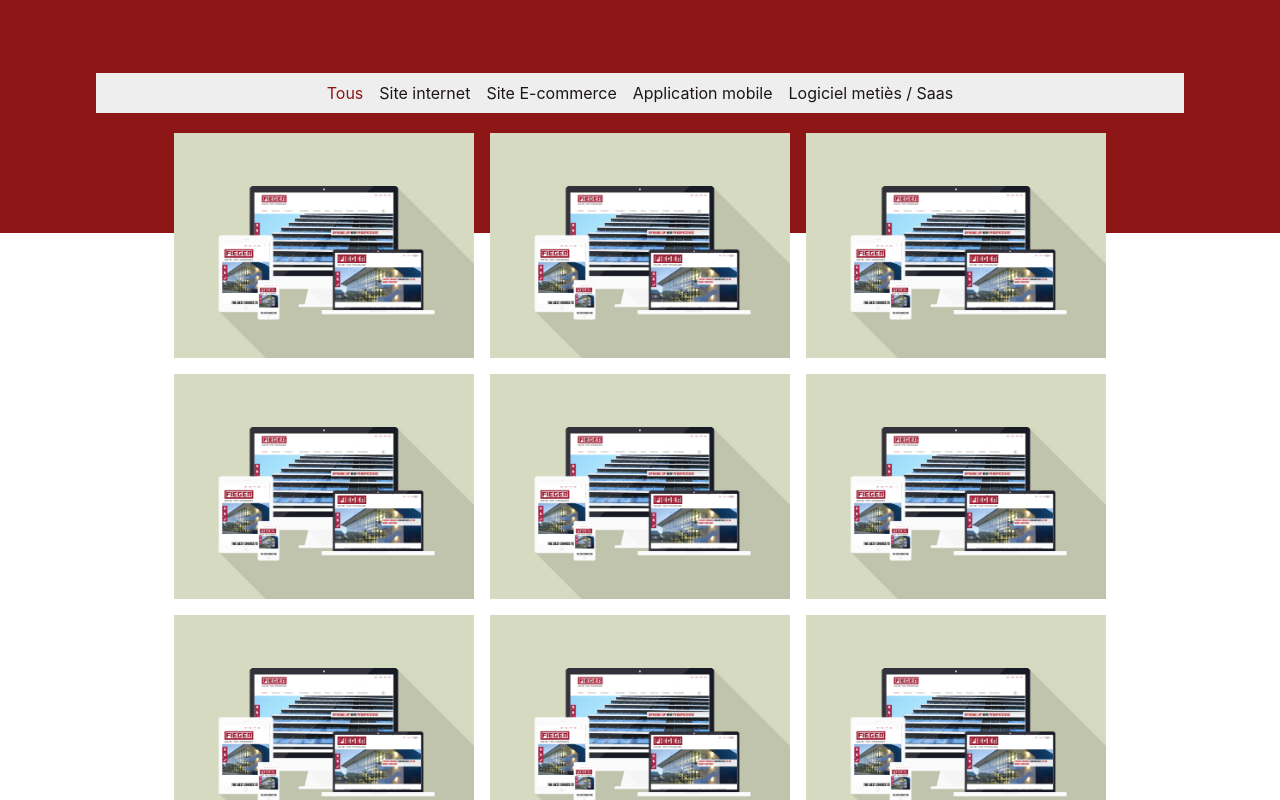
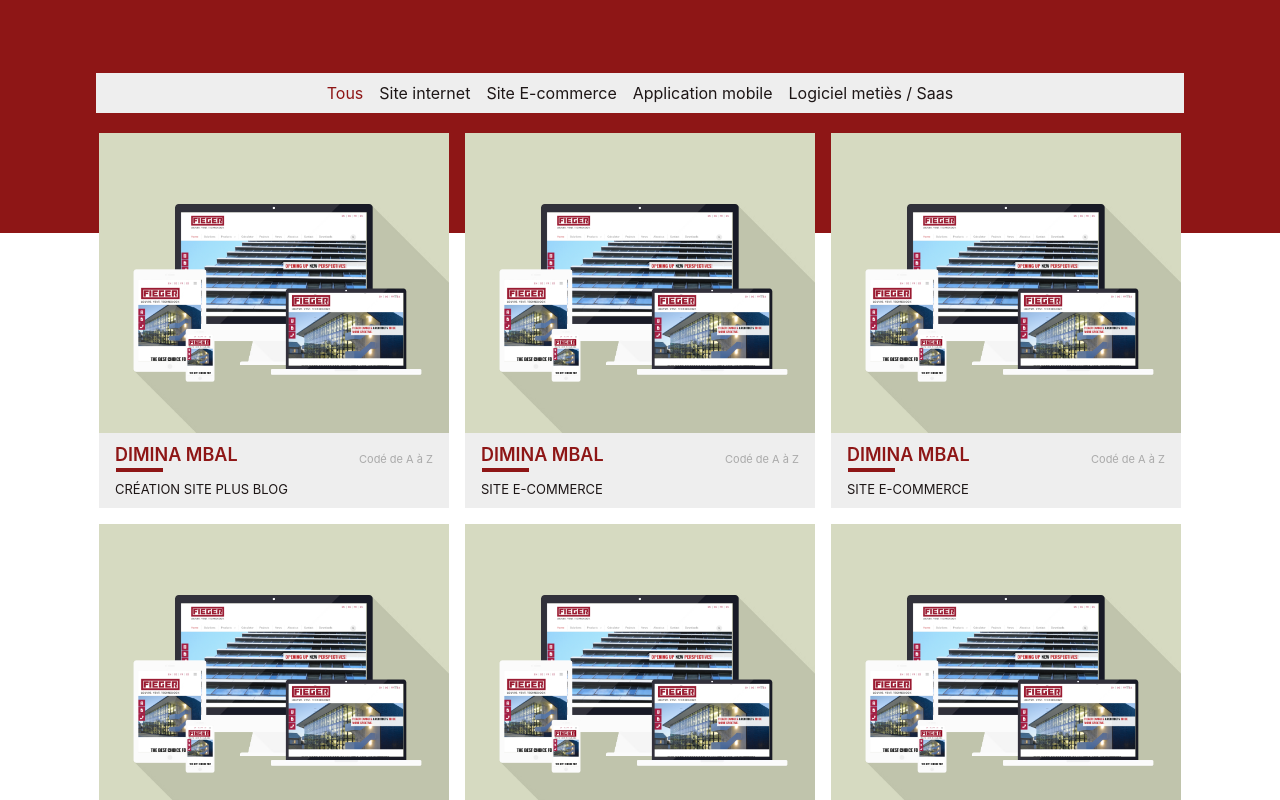
Before and after one commit to rodcoding89/oniline-presence, a React (Vite) app: page /en in a window 1280 px wide. Shown: the part 2540-3340 px from the top of the page. Built offline with nearby package versions, Linux system fonts and the light colour scheme.

Commit message:
working on reference component

```diff
--- a/src/component/reference.tsx
+++ b/src/component/reference.tsx
@@ -3,6 +3,7 @@ import IsoTopeGrid from "react-isotope";
 import { motion, AnimatePresence } from "framer-motion";
 import { useEffect, useRef, useState } from 'react';
 import { reference } from '../utils/constant';
+import Icon from './Icon';
 
 interface ReferenceProps{
 
@@ -30,11 +31,17 @@ const Reference:React.FC<ReferenceProps> = ()=>{
         const gridData:any = []
         Object.values(reference).forEach((item)=>{
           item.referenceContent.forEach((val:any)=>{
-            const item = {title:val.projet,link:val.img,mode:val.mode,shortText:val.shortText,category:val.cat}
+            const item = {title:val.projet,link:val.img,mode:val.mode,shortText:val.shortText,category:val.cat,name:val.name}
             gridData.push(item)
           })
         })
-        return gridData;
+
+        const newArray = [...gridData]; // Copie du tableau pour éviter de modifier l'original
+        for (let i = newArray.length - 1; i > 0; i--) {
+            const j = Math.floor(Math.random() * (i + 1)); // Index aléatoire entre 0 et i
+            [newArray[i], newArray[j]] = [newArray[j], newArray[i]]; // Échange des éléments
+        }
+        return newArray
       }
       const cardsLayout = createCardObjet();
       setCardsLayout(cardsLayout)
@@ -49,7 +56,7 @@ const Reference:React.FC<ReferenceProps> = ()=>{
             <div className='w-[85%] mx-auto mt-[-160px] min-h-[160px]'>
                 <nav className='flex justify-center items-center gap-4 bg-fifty p-2 flex-wrap'>
                     {
-                        nav.map((item,index)=>{
+                        nav.map((item)=>{
                             return (
                               <div className={`cursor-pointer hover:underline hover:text-secondary ${selectedCategory === item.label ? 'text-secondary' : 'text-primary'}`} key={`${item.label}_key`} onClick={()=>setSelectedCategory(item.label)}>{item.name}</div>
                             )
@@ -65,16 +72,18 @@ const Reference:React.FC<ReferenceProps> = ()=>{
                         animate={{ opacity: 1, y: 0 }}
                         exit={{ opacity: 0, y: -20 }}
                         transition={{ duration: 0.3 }}
-                        className="w-[300px] relative overflow-hidden group"
+                        className="w-[350px] group"
                       >
-                        <img src={card.link} alt={card.title} />
-                        <div className={`bg-[#060641] p-2 absolute bottom-0 left-0 translate-y-[150px] transition-transform duration-700 ease-in-out group-hover:translate-y-0 w-full siteInfo overflow-hidden cursor-pointer`}>
-                            <div className='flex justify-between items-center gap-2'>
-                              <h4 className='text-fifty font-semibold text-[18px] mb-2 text-ellipsis overflow-hidden whitespace-nowrap flex-1'>{card.title}</h4>
+                        <div className='h-[300px] relative overflow-hidden group'>
+                          <img className='h-full object-cover cursor-pointer' src={card.link} alt={card.title} />
+                          <div className='h-full cursor-pointer w-full bg-[rgba(142,22,22,.5)] absolute top-0 left-0 flex justify-center items-center transition-transform duration-500 ease-in-out translate-y-[350px] group-hover:translate-y-0'><Icon name='bx-show' size='4em' color='#fff'/></div>
+                        </div>
+                        <div className={`bg-fifty group-hover:bg-secondary py-2`}>
+                            <div className='flex justify-between items-center gap-2 mx-4'>
+                              <h4 className='text-secondary font-semibold text-[18px] mb-2 text-ellipsis whitespace-nowrap flex-1 uppercase group-hover:text-fifty relative before:w-1/5 before:h-1 before:bg-secondary before:bottom-[-4px] before:left-[1px] before:block before:group-hover:bg-fifty before:absolute'>{card.name}</h4>
                               <span className='text-[11px] text-[#aaa]'>{card.mode}</span>
-
                             </div>
-                            <p className='hidden p-[10px] text-[14px] bg-fifty text-[#060641] translate-y-[0px]'>{card.shortText}</p>
+                            <p className='mx-4 mt-1 text-[13px] text-primary uppercase group-hover:text-fifty'>{card.shortText}</p>
                           </div>
                       </motion.div>
                     ))}
--- a/src/component/services.tsx
+++ b/src/component/services.tsx
@@ -24,7 +24,7 @@ const Services:React.FC<ServiceProps> = ()=>{
                         services.map((item:any)=>{
                             return (
                                 <div key={item.id} className='basis-[300px] max-w-[400px] flex-grow px-[30px] border-b-4 border-solid py-[40px] bg-white boxShadow transition-hover duration-[.4s] ease-in border-white hover:border-b-secondary max-520:max-w-[320px] max-520:basis-[250px]'>
-                                    <div className='flex justify-start items-center gap-2 mb-3'><span className='w-16 h-16 rounded-full bg-secondary flex justify-center items-center'><Icon name={item.service.icon} color="#fff" size="1.6em"/></span><h3 className='uppercase text-[1.1em] flex-1'>{item.service.serviceName}</h3></div>
+                                    <div className='flex justify-start items-center gap-2 mb-3'><span className='w-16 h-16 radius bg-secondary flex justify-center items-center'><Icon name={item.service.icon} color="#fff" size="1.6em"/></span><h3 className='uppercase text-[1.1em] flex-1'>{item.service.serviceName}</h3></div>
                                     <p className='mb-3'>{item.service.shortDescript}</p>
                                     <div onClick={()=>handleShowMore(item.id)} className='border-2 border-solid border-secondary py-2 px-5 text-center cursor-pointer transition-hover duration-[.5s] ease-in hover:bg-secondary hover:text-white'>En savoir plus</div>
                                 </div>
--- a/src/index.css
+++ b/src/index.css
@@ -81,6 +81,9 @@ ul{
 }
 .navi a.active{
   color: var(--color-secondary);
+}
+.radius{
+  border-radius: 30% 70% 70% 30% / 30% 30% 70% 70%;
 }
 .navi a.active::before{
   content: '';
--- a/src/utils/constant.ts
+++ b/src/utils/constant.ts
@@ -130,6 +130,7 @@ interface ReferenceContentItem {
     projet: string;
     refId: number;
     index:number;
+    name:string;
     cat:string;
     mode:string;
     shortText:string;
@@ -192,6 +193,7 @@ export const reference: Reference = {
           projet: 'Fieger',
           refId: 1,
           index:1,
+          name:"Dimina Mbal",
           mode:"Fait sous WordPress",
           shortText:"Refonte site",
           cat:'website'
@@ -201,6 +203,7 @@ export const reference: Reference = {
           projet: 'Gymrenat',
           refId: 1,
           index:2,
+          name:"Dimina Mbal",
           mode:"Codé de A a Z",
           shortText:"Crétion site vitrine",
           cat:'website'
@@ -210,6 +213,7 @@ export const reference: Reference = {
           projet: 'Charlotte consulting',
           refId: 1,
           index:3,
+          name:"Dimina Mbal",
           mode:"Codé de A à Z",
           shortText:"Création site plus blog",
           cat:'website'
@@ -219,6 +223,7 @@ export const reference: Reference = {
           projet: 'Titre du projet',
           refId: 1,
           index:4,
+          name:"Dimina Mbal",
           mode:"Fait sous WordPress",
           shortText:"Refonte site",
           cat:'website'
@@ -233,6 +238,7 @@ export const reference: Reference = {
             projet: 'Titre du projet',
             refId: 1,
             index:5,
+            name:"Dimina Mbal",
             mode:"Codé de A à Z",
             shortText:"Site E-commerce",
             cat:'ecommerce'
@@ -242,6 +248,7 @@ export const reference: Reference = {
             projet: 'Blog',
             refId: 1,
             index:6,
+            name:"Dimina Mbal",
             mode:"Codé de A à Z",
             shortText:"Site E-commerce",
             cat:'ecommerce'
@@ -251,6 +258,7 @@ export const reference: Reference = {
             projet: 'Kebab 78',
             refId: 1,
             index:7,
+            name:"Dimina Mbal",
             mode:"Codé de A à Z",
             shortText:"Site E-commerce",
             cat:'ecommerce'
@@ -258,6 +266,7 @@ export const reference: Reference = {
           {
             img: '/assets/images/fieger.png',
             projet: 'Chicken grill',
+            name:"Dimina Mbal",
             refId: 1,
             index:8,
             mode:"Codé de A à Z",
@@ -273,6 +282,7 @@ export const reference: Reference = {
             img: '/assets/images/fieger.png',
             projet: 'LovSid Android',
             refId: 1,
+            name:"Dimina Mbal",
             index:9,
             mode:"Codé de A à Z",
             shortText:"Appli de rencontre version android",
@@ -283,6 +293,7 @@ export const reference: Reference = {
             projet: 'LovSid IOS',
             refId: 1,
             index:10,
+            name:"Dimina Mbal",
             mode:"Codé de A à Z",
             shortText:"Appli de rencontre version IOS",
             cat:'app'
@@ -297,6 +308,7 @@ export const reference: Reference = {
             projet: 'LovSid',
             refId: 1,
             index:11,
+            name:"Dimina Mbal",
             mode:"Codé de A à Z",
             shortText:"Site de rencontre",
             cat:'saas'
@@ -306,6 +318,7 @@ export const reference: Reference = {
             projet: 'Location de salle',
             refId: 1,
             index:12,
+            name:"Dimina Mbal",
             mode:"Codé de A à Z",
             shortText:"Site E-commerce",
             cat:'saas'
@@ -315,6 +328,7 @@ export const reference: Reference = {
             projet: 'Miror Soul',
             refId: 1,
             index:13,
+            name:"Dimina Mbal",
             mode:"Codé de A à Z",
             shortText:"Site reseaux social",
             cat:'saas'
```
